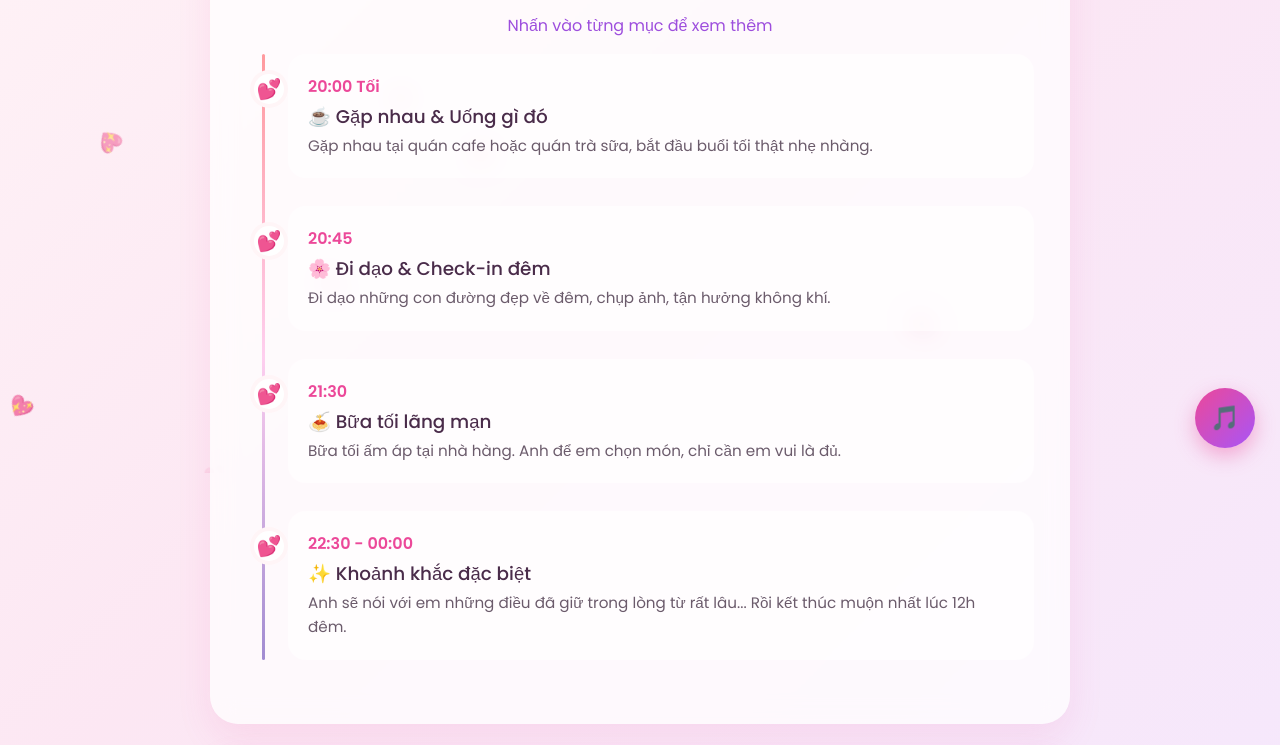
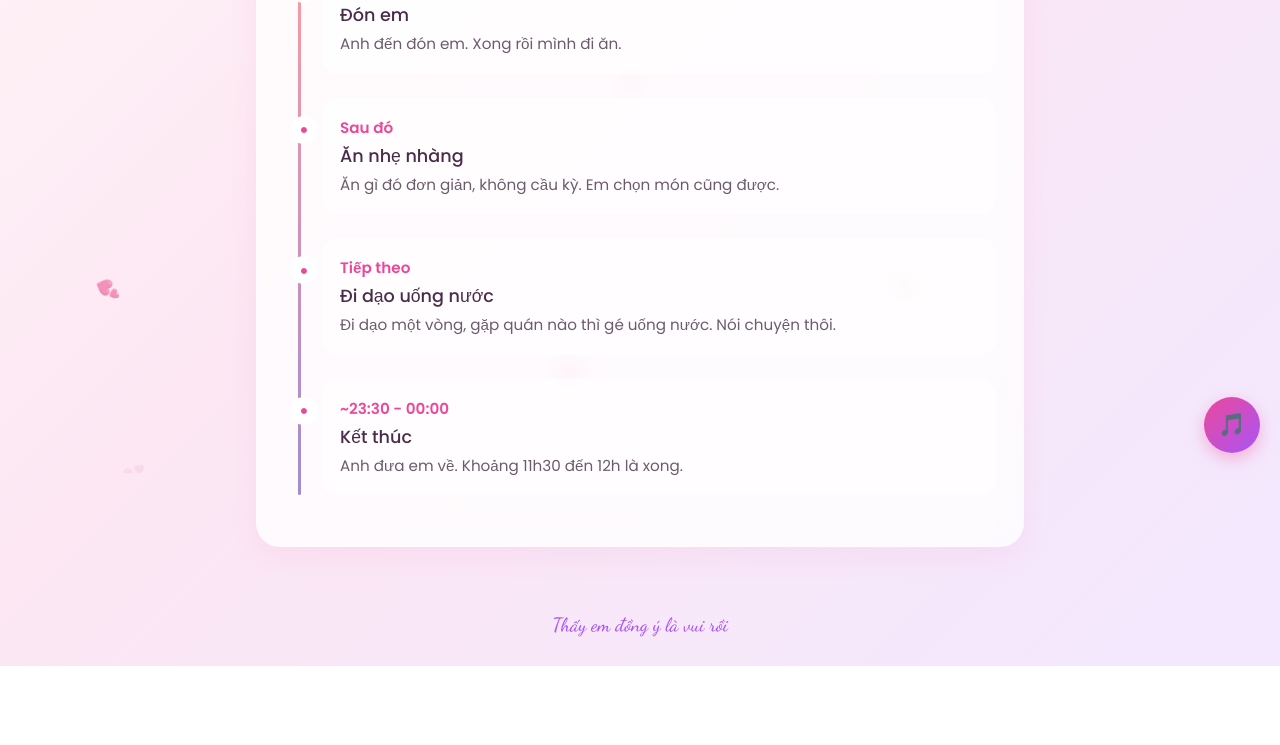
Before and after one commit to Daniel091012/ke-hoach-hen-ho, a plain HTML site: page plan.html in a window 1280 px wide. Shown: the part 327-1072 px from the top of the page. After the commit the page ends 993 px from the top, so only its background shows below. Drawn offline with Linux system fonts and the light colour scheme; a script that the page names is missing.

Commit message:
Update plan to clean evening itinerary, no spoilers

```diff
--- a/plan.html
+++ b/plan.html
@@ -3,19 +3,15 @@
 <head>
 <meta charset="UTF-8">
 <meta name="viewport" content="width=device-width, initial-scale=1.0">
-<title>Lịch trình buổi hẹn 💕</title>
+<title>Lịch trình tối nay</title>
 <link href="https://fonts.googleapis.com/css2?family=Dancing+Script:wght@500;700&family=Poppins:wght@300;400;500;600&display=swap" rel="stylesheet">
 <style>
 :root {
-  --pink: #ff6b9d;
-  --soft-pink: #ffb6c1;
-  --lavender: #c084fc;
+  --accent: #ec4899;
   --bg: linear-gradient(135deg, #fff5f7 0%, #fce7f3 40%, #f3e8ff 100%);
-  --card: rgba(255,255,255,0.75);
-  --accent: #ec4899;
+  --card: rgba(255,255,255,0.8);
 }
 * { margin:0; padding:0; box-sizing:border-box; }
-html { scroll-behavior: smooth; }
 body {
   font-family: 'Poppins', sans-serif;
   background: var(--bg);
@@ -27,65 +23,59 @@ body {
   pointer-events: none; z-index: 0; overflow: hidden;
 }
 .heart {
-  position: absolute; font-size: 20px; color: var(--soft-pink);
-  animation: floatUp linear infinite; opacity: 0.7;
+  position: absolute; font-size: 18px; color: #ffb6c1;
+  animation: floatUp linear infinite; opacity: 0.6;
 }
 @keyframes floatUp {
   0% { transform: translateY(100vh) rotate(0deg); opacity: 0; }
-  10% { opacity: 0.8; }
+  10% { opacity: 0.7; }
   100% { transform: translateY(-10vh) rotate(360deg); opacity: 0; }
 }
 header {
-  text-align: center; padding: 60px 20px 30px; position: relative; z-index: 1;
+  text-align: center; padding: 50px 20px 20px; position: relative; z-index: 1;
 }
 h1 {
-  font-family: 'Dancing Script', cursive; font-size: 3.6rem;
+  font-family: 'Dancing Script', cursive; font-size: 3.2rem;
   background: linear-gradient(to right, #ec4899, #a855f7);
   -webkit-background-clip: text; -webkit-text-fill-color: transparent;
-  margin-bottom: 8px;
+  margin-bottom: 6px;
 }
-.container { max-width: 900px; margin: 0 auto; padding: 20px; position: relative; z-index: 1; }
+.container { max-width: 800px; margin: 0 auto; padding: 16px; position: relative; z-index: 1; }
 .section {
-  background: var(--card); backdrop-filter: blur(12px); border-radius: 28px;
-  padding: 36px; margin: 24px 0; box-shadow: 0 15px 35px rgba(236,72,153,0.1);
+  background: var(--card); backdrop-filter: blur(10px); border-radius: 24px;
+  padding: 28px; margin: 20px 0; box-shadow: 0 10px 30px rgba(236,72,153,0.08);
 }
 h2 {
-  font-family: 'Dancing Script', cursive; font-size: 2.5rem; color: var(--accent);
-  text-align: center; margin-bottom: 20px;
+  font-family: 'Dancing Script', cursive; font-size: 2.2rem; color: var(--accent);
+  text-align: center; margin-bottom: 18px;
 }
-.timeline { position: relative; padding-left: 42px; }
+.timeline { position: relative; padding-left: 38px; }
 .timeline::before {
-  content: ''; position: absolute; left: 16px; top: 0; bottom: 0; width: 3px;
-  background: linear-gradient(to bottom, #ff9a9e, #fecfef, #a18cd1); border-radius: 10px;
+  content: ''; position: absolute; left: 14px; top: 0; bottom: 0; width: 3px;
+  background: linear-gradient(to bottom, #ff9a9e, #a18cd1); border-radius: 10px;
 }
 .timeline-item {
-  position: relative; margin-bottom: 28px; padding: 20px; background: rgba(255,255,255,0.55);
-  border-radius: 18px; transition: all 0.3s; cursor: pointer;
+  position: relative; margin-bottom: 24px; padding: 18px; background: rgba(255,255,255,0.6);
+  border-radius: 16px;
 }
-.timeline-item:hover { transform: translateX(6px); box-shadow: 0 8px 20px rgba(236,72,153,0.12); }
 .timeline-item::before {
-  content: '💕'; position: absolute; left: -34px; top: 20px; font-size: 20px;
-  background: white; border-radius: 50%; width: 30px; height: 30px;
-  display: flex; align-items: center; justify-content: center; box-shadow: 0 0 0 4px #fff5f7;
+  content: '•'; position: absolute; left: -32px; top: 18px; font-size: 24px;
+  color: var(--accent); background: white; border-radius: 50%; width: 28px; height: 28px;
+  display: flex; align-items: center; justify-content: center;
 }
-.time { font-weight: 600; color: var(--accent); }
-.activity { font-size: 1.15rem; margin: 4px 0; font-weight: 500; }
-.desc { font-size: 0.95rem; color: #6b5b6b; line-height: 1.6; }
-.extra { display: none; margin-top: 10px; padding-top: 8px; border-top: 1px dashed #ffb6c1; font-size: 0.9rem; color: #7c3aed; }
-.timeline-item.open .extra { display: block; }
-.qr-section { text-align: center; }
-#qrcode { display: inline-block; padding: 16px; background: white; border-radius: 16px; margin: 12px 0; }
-.message { text-align: center; font-size: 1.1rem; line-height: 1.7; font-style: italic; color: #7c3aed; }
-footer { text-align: center; padding: 40px 20px; color: #a855f7; font-family: 'Dancing Script', cursive; font-size: 1.3rem; }
+.time { font-weight: 600; color: var(--accent); font-size: 0.95rem; }
+.activity { font-size: 1.1rem; margin: 4px 0; font-weight: 500; }
+.desc { font-size: 0.95rem; color: #6b5b6b; line-height: 1.55; }
+footer { text-align: center; padding: 30px 20px; color: #a855f7; font-family: 'Dancing Script', cursive; font-size: 1.2rem; }
 .music-btn {
-  position: fixed; bottom: 25px; right: 25px; width: 60px; height: 60px; border-radius: 50%;
-  background: linear-gradient(135deg, #ec4899, #a855f7); color: white; border: none; font-size: 24px;
-  cursor: pointer; box-shadow: 0 8px 20px rgba(236,72,153,0.4); z-index: 1000;
+  position: fixed; bottom: 20px; right: 20px; width: 56px; height: 56px; border-radius: 50%;
+  background: linear-gradient(135deg, #ec4899, #a855f7); color: white; border: none; font-size: 22px;
+  cursor: pointer; box-shadow: 0 6px 16px rgba(236,72,153,0.35); z-index: 1000;
   display: flex; align-items: center; justify-content: center;
 }
 @media (max-width: 600px) {
-  h1 { font-size: 2.6rem; } h2 { font-size: 2rem; }
-  .section { padding: 22px; }
+  h1 { font-size: 2.5rem; }
+  .section { padding: 20px; }
 }
 </style>
 </head>
@@ -93,58 +83,40 @@ footer { text-align: center; padding: 40px 20px; color: #a855f7; font-family: 'D
 <div class="hearts-container" id="hearts"></div>
 
 <header>
-  <h1>Lịch trình cho em</h1>
-  <p style="color:#9d4edd;">Bắt đầu 20:00 • Kết thúc muộn nhất 00:00</p>
+  <h1>Lịch trình tối nay</h1>
+  <p style="color:#9d4edd; font-size:0.95rem;">Bắt đầu từ 8h tối • Kết thúc khoảng 11h30 - 12h</p>
 </header>
 
 <div class="container">
   <div class="section">
-    <h2>Lịch trình chi tiết</h2>
-    <p style="text-align:center; margin-bottom:16px; color:#9d4edd;">Nhấn vào từng mục để xem thêm</p>
+    <h2>Kế hoạch</h2>
     <div class="timeline">
-      <div class="timeline-item" onclick="this.classList.toggle('open')">
-        <div class="time">20:00 Tối</div>
-        <div class="activity">☕ Gặp nhau & Uống gì đó</div>
-        <div class="desc">Gặp nhau tại quán cafe hoặc quán trà sữa, bắt đầu buổi tối thật nhẹ nhàng.</div>
-        <div class="extra">💡 Gợi ý: Quán có view đẹp, ánh sáng ấm. Có thể uống trà sữa hoặc cafe.</div>
+      <div class="timeline-item">
+        <div class="time">~20:00</div>
+        <div class="activity">Đón em</div>
+        <div class="desc">Anh đến đón em. Xong rồi mình đi ăn.</div>
       </div>
-      <div class="timeline-item" onclick="this.classList.toggle('open')">
-        <div class="time">20:45</div>
-        <div class="activity">🌸 Đi dạo & Check-in đêm</div>
-        <div class="desc">Đi dạo những con đường đẹp về đêm, chụp ảnh, tận hưởng không khí.</div>
-        <div class="extra">💡 Gợi ý: Phố đèn, công viên có đèn. Đi chậm rãi thôi.</div>
+      <div class="timeline-item">
+        <div class="time">Sau đó</div>
+        <div class="activity">Ăn nhẹ nhàng</div>
+        <div class="desc">Ăn gì đó đơn giản, không cầu kỳ. Em chọn món cũng được.</div>
       </div>
-      <div class="timeline-item" onclick="this.classList.toggle('open')">
-        <div class="time">21:30</div>
-        <div class="activity">🍝 Bữa tối lãng mạn</div>
-        <div class="desc">Bữa tối ấm áp tại nhà hàng. Anh để em chọn món, chỉ cần em vui là đủ.</div>
-        <div class="extra">💡 Gợi ý: Nhà hàng ánh sáng ấm, nhạc nhẹ. Ăn chậm để nói chuyện nhiều hơn.</div>
+      <div class="timeline-item">
+        <div class="time">Tiếp theo</div>
+        <div class="activity">Đi dạo uống nước</div>
+        <div class="desc">Đi dạo một vòng, gặp quán nào thì gé uống nước. Nói chuyện thôi.</div>
       </div>
-      <div class="timeline-item" onclick="this.classList.toggle('open')">
-        <div class="time">22:30 - 00:00</div>
-        <div class="activity">✨ Khoảnh khắc đặc biệt</div>
-        <div class="desc">Anh sẽ nói với em những điều đã giữ trong lòng từ rất lâu... Rồi kết thúc muộn nhất lúc 12h đêm.</div>
-        <div class="extra">💡 Gợi ý: Thời điểm hoàn hảo để tỏ tình. Có thể đi dạo thêm hoặc ngồi nói chuyện đến 12h.</div>
+      <div class="timeline-item">
+        <div class="time">~23:30 - 00:00</div>
+        <div class="activity">Kết thúc</div>
+        <div class="desc">Anh đưa em về. Khoảng 11h30 đến 12h là xong.</div>
       </div>
     </div>
-  </div>
-
-  <div class="section qr-section">
-    <h2>Mã QR</h2>
-    <p>Quét để mở lại kế hoạch này</p>
-    <div id="qrcode"></div>
-  </div>
-
-  <div class="section">
-    <p class="message">
-      Anh rất mong được ở bên em đêm nay.<br>
-      Cảm ơn em đã đồng ý 💗
-    </p>
   </div>
 </div>
 
 <footer>
-  Được tạo ra bằng cả trái tim • Chỉ dành riêng cho em
+  Thấy em đồng ý là vui rồi
 </footer>
 
 <audio id="bgMusic" loop preload="auto">
@@ -152,28 +124,21 @@ footer { text-align: center; padding: 40px 20px; color: #a855f7; font-family: 'D
 </audio>
 <button class="music-btn" id="musicBtn">🎵</button>
 
-<script src="https://cdnjs.cloudflare.com/ajax/libs/qrcodejs/1.0.0/qrcode.min.js"></script>
 <script>
 function createHeart() {
   const heart = document.createElement('div');
   heart.classList.add('heart');
-  heart.innerHTML = ['💕','💗','💖'][Math.floor(Math.random()*3)];
+  heart.innerHTML = '💕';
   heart.style.left = Math.random() * 100 + 'vw';
   heart.style.animationDuration = (Math.random() * 8 + 6) + 's';
   document.getElementById('hearts').appendChild(heart);
   setTimeout(() => heart.remove(), 14000);
 }
-setInterval(createHeart, 700);
-
-new QRCode(document.getElementById("qrcode"), {
-  text: window.location.href,
-  width: 180, height: 180,
-  colorDark: "#ec4899", colorLight: "#ffffff"
-});
+setInterval(createHeart, 1000);
 
 const music = document.getElementById('bgMusic');
 const musicBtn = document.getElementById('musicBtn');
-music.volume = 0.25;
+music.volume = 0.2;
 musicBtn.addEventListener('click', () => {
   if (music.paused) {
     music.play().catch(()=>{});
```
